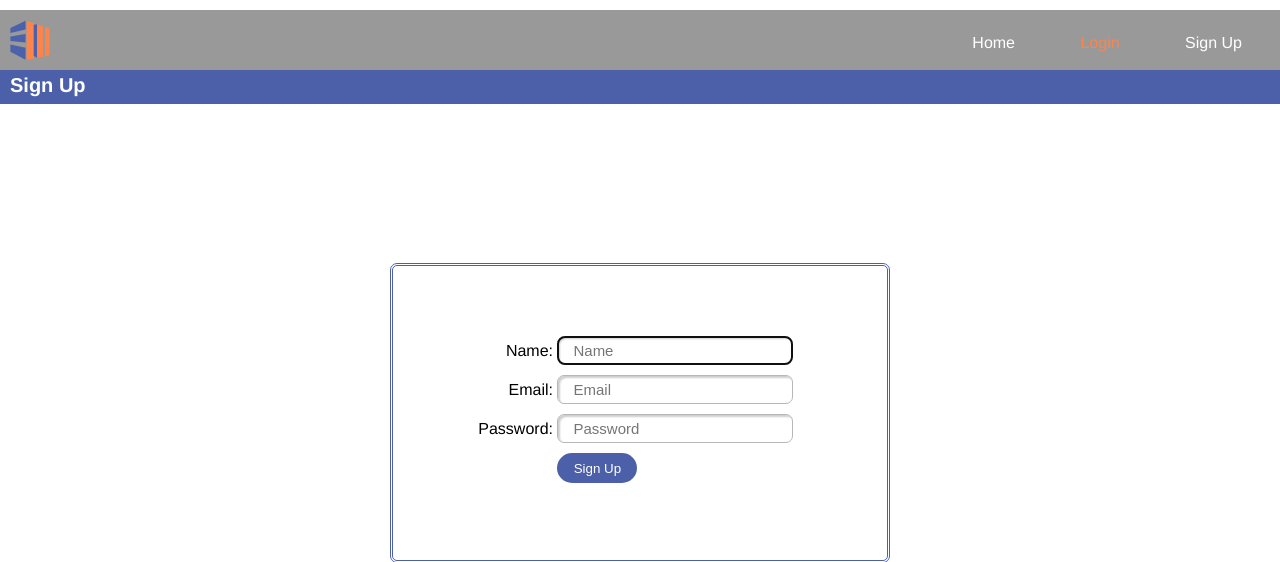
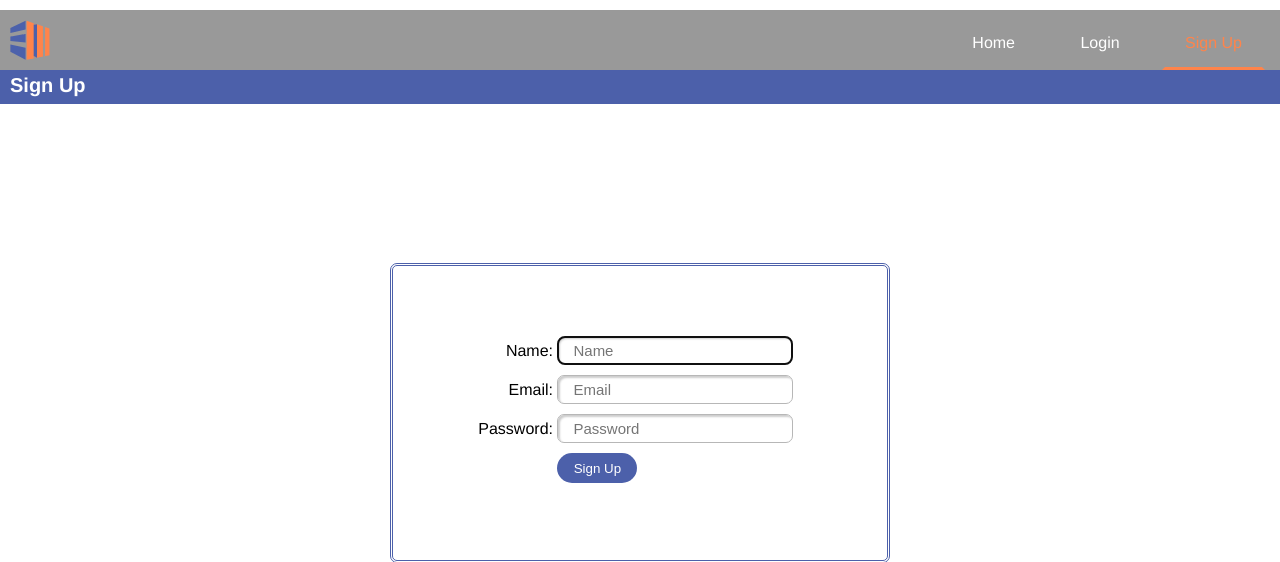
Before and after one commit to Security-Evaluations-Management/ManageYourSecurityEvaluations, a Flask app: page /signup in a window 1280 px wide. Shown: the top 562 px of the page. Run offline with Flask 2, Linux system fonts and the light colour scheme.

Commit message:
fix css ui for login and signup

```diff
--- a/Platform/frontend/static/css/login.css
+++ b/Platform/frontend/static/css/login.css
@@ -1,6 +1,9 @@
+ul[id="navigation_bar"] li.login{
+    border-bottom-color: #FF844B;
+}
+
 ul[id="navigation_bar"] li.login a{
     color: #FF844B;
-    border-bottom-color: #FF844B;
 }
 
 h3 {
--- a/Platform/frontend/static/css/signup.css
+++ b/Platform/frontend/static/css/signup.css
@@ -1,6 +1,9 @@
-ul[id="navigation_bar"] li.login a{
+ul[id="navigation_bar"] li.signup{
+    border-bottom-color: #FF844B;
+}
+
+ul[id="navigation_bar"] li.signup a{
     color: #FF844B;
-    border-bottom-color: #FF844B;
 }
 
 h3{
```
